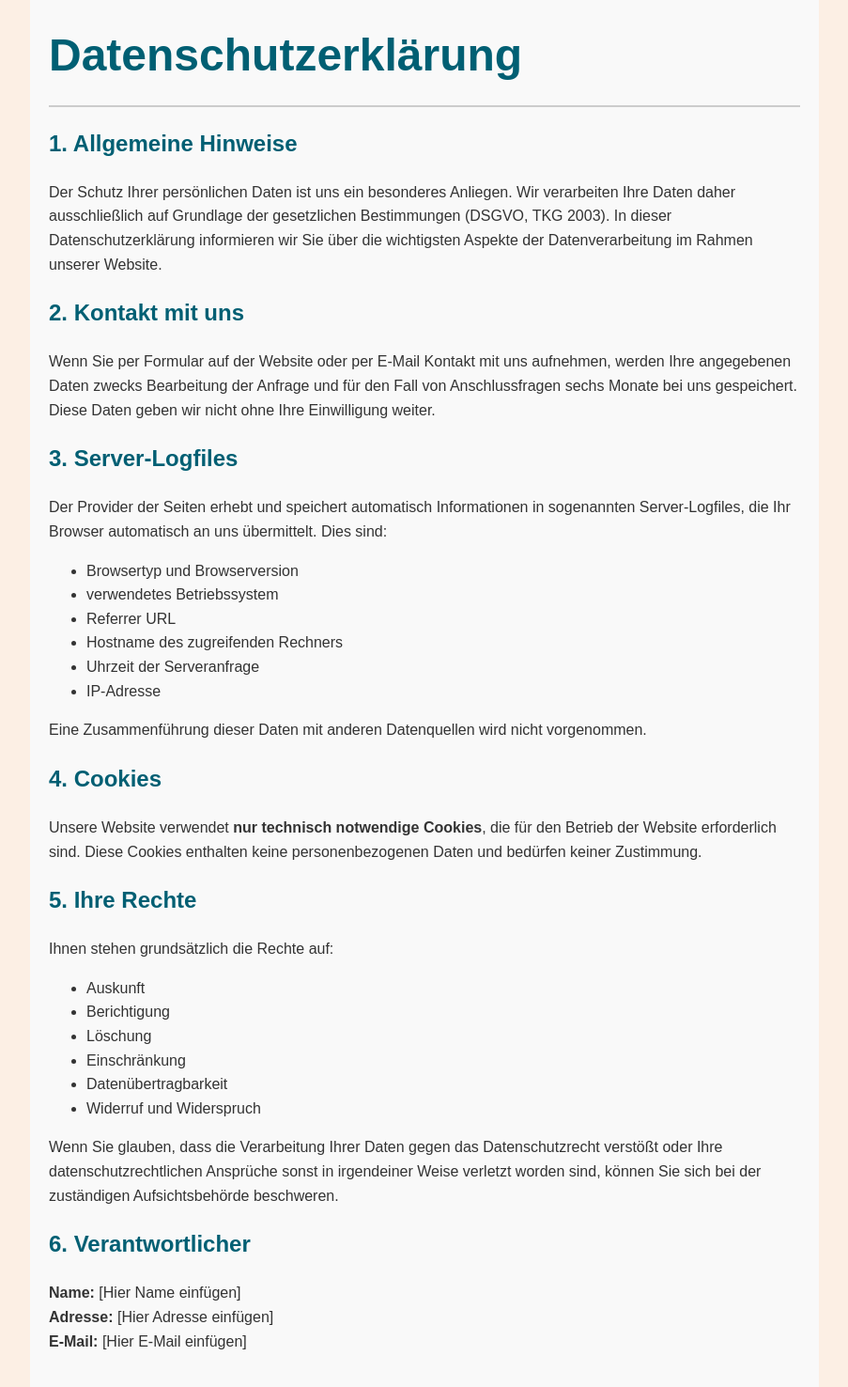
After one commit to EliasResch/Flashcards, a PHP site: page /Datenschutz.html in a window 1280 px wide. The commit adds this page. Shown: the whole page at 94% size, without its empty margins (198-1101 px from the left). Run offline with PHP 8.4, Linux system fonts and the light colour scheme.

Commit message:
👍
bild eingefügt und daTENSCHUTZERKLÄRUNG

```diff
--- /dev/null
+++ b/Datenschutz.html
@@ -0,0 +1,82 @@
+<!DOCTYPE html>
+<html lang="de">
+  <head>
+    <meta charset="UTF-8" />
+    <meta name="viewport" content="width=device-width, initial-scale=1.0" />
+    <title>Datenschutzerklärung</title>
+    <link rel="stylesheet" href="style.css" />
+  </head>
+  <body>
+    <div class="datenschutz-container">
+      <h1>Datenschutzerklärung</h1>
+
+      <h2>1. Allgemeine Hinweise</h2>
+      <p>
+        Der Schutz Ihrer persönlichen Daten ist uns ein besonderes Anliegen. Wir
+        verarbeiten Ihre Daten daher ausschließlich auf Grundlage der
+        gesetzlichen Bestimmungen (DSGVO, TKG 2003). In dieser
+        Datenschutzerklärung informieren wir Sie über die wichtigsten Aspekte
+        der Datenverarbeitung im Rahmen unserer Website.
+      </p>
+
+      <h2>2. Kontakt mit uns</h2>
+      <p>
+        Wenn Sie per Formular auf der Website oder per E-Mail Kontakt mit uns
+        aufnehmen, werden Ihre angegebenen Daten zwecks Bearbeitung der Anfrage
+        und für den Fall von Anschlussfragen sechs Monate bei uns gespeichert.
+        Diese Daten geben wir nicht ohne Ihre Einwilligung weiter.
+      </p>
+
+      <h2>3. Server-Logfiles</h2>
+      <p>
+        Der Provider der Seiten erhebt und speichert automatisch Informationen
+        in sogenannten Server-Logfiles, die Ihr Browser automatisch an uns
+        übermittelt. Dies sind:
+      </p>
+      <ul>
+        <li>Browsertyp und Browserversion</li>
+        <li>verwendetes Betriebssystem</li>
+        <li>Referrer URL</li>
+        <li>Hostname des zugreifenden Rechners</li>
+        <li>Uhrzeit der Serveranfrage</li>
+        <li>IP-Adresse</li>
+      </ul>
+      <p>
+        Eine Zusammenführung dieser Daten mit anderen Datenquellen wird nicht
+        vorgenommen.
+      </p>
+
+      <h2>4. Cookies</h2>
+      <p>
+        Unsere Website verwendet
+        <strong>nur technisch notwendige Cookies</strong>, die für den Betrieb
+        der Website erforderlich sind. Diese Cookies enthalten keine
+        personenbezogenen Daten und bedürfen keiner Zustimmung.
+      </p>
+
+      <h2>5. Ihre Rechte</h2>
+      <p>Ihnen stehen grundsätzlich die Rechte auf:</p>
+      <ul>
+        <li>Auskunft</li>
+        <li>Berichtigung</li>
+        <li>Löschung</li>
+        <li>Einschränkung</li>
+        <li>Datenübertragbarkeit</li>
+        <li>Widerruf und Widerspruch</li>
+      </ul>
+      <p>
+        Wenn Sie glauben, dass die Verarbeitung Ihrer Daten gegen das
+        Datenschutzrecht verstößt oder Ihre datenschutzrechtlichen Ansprüche
+        sonst in irgendeiner Weise verletzt worden sind, können Sie sich bei der
+        zuständigen Aufsichtsbehörde beschweren.
+      </p>
+
+      <h2>6. Verantwortlicher</h2>
+      <p>
+        <strong>Name:</strong> [Hier Name einfügen]<br />
+        <strong>Adresse:</strong> [Hier Adresse einfügen]<br />
+        <strong>E-Mail:</strong> [Hier E-Mail einfügen]
+      </p>
+    </div>
+  </body>
+</html>
--- a/style.css
+++ b/style.css
@@ -198,3 +198,25 @@ body.impressum a {
 body.impressum a:hover {
   text-decoration: underline;
 }
+
+/* IDatenschutz*/
+
+.datenschutz-container {
+  font-family: Arial, sans-serif;
+  line-height: 1.6;
+  padding: 20px;
+  max-width: 800px;
+  margin: auto;
+  background-color: #f9f9f9;
+  color: #333;
+}
+
+.datenschutz-container h1,
+.datenschutz-container h2 {
+  color: #005f73;
+}
+
+.datenschutz-container h1 {
+  border-bottom: 2px solid #ccc;
+  padding-bottom: 0.5em;
+}
```
Also changed, not shown: img/Karten.jpg (added), img/learn.png (deleted).
